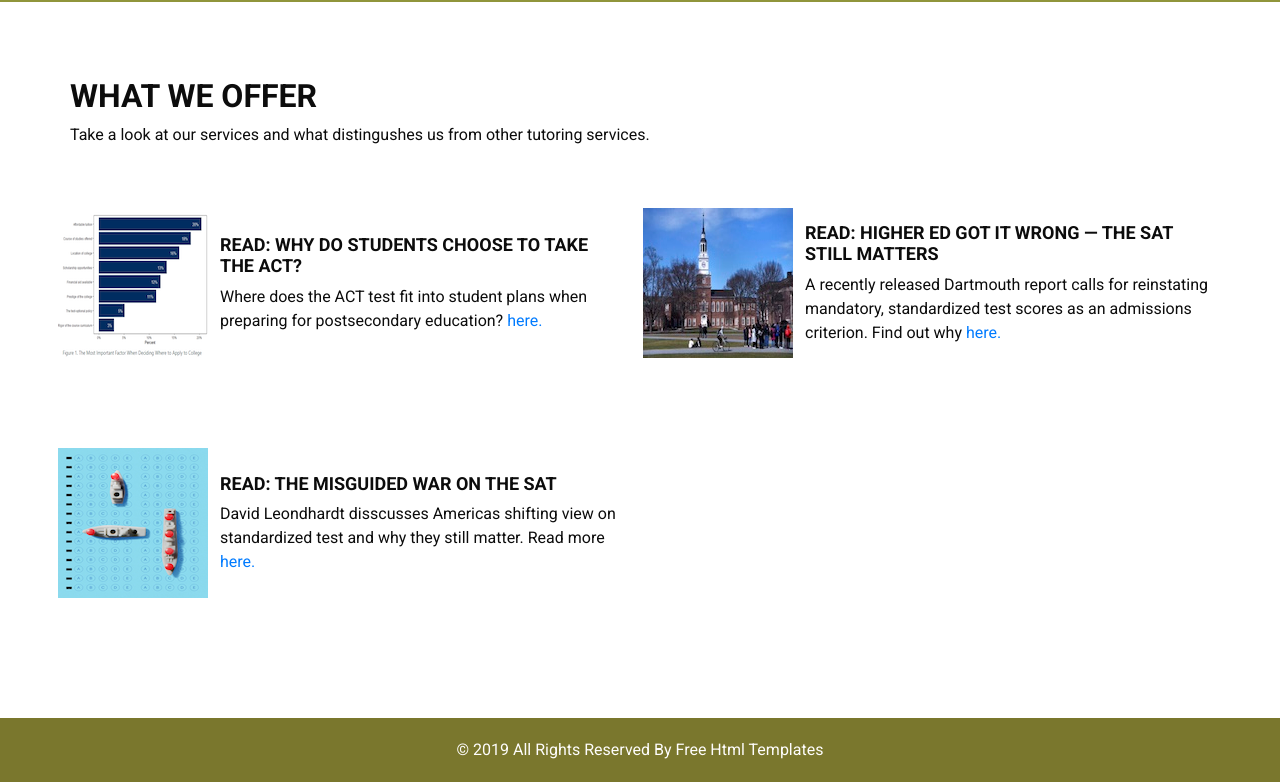
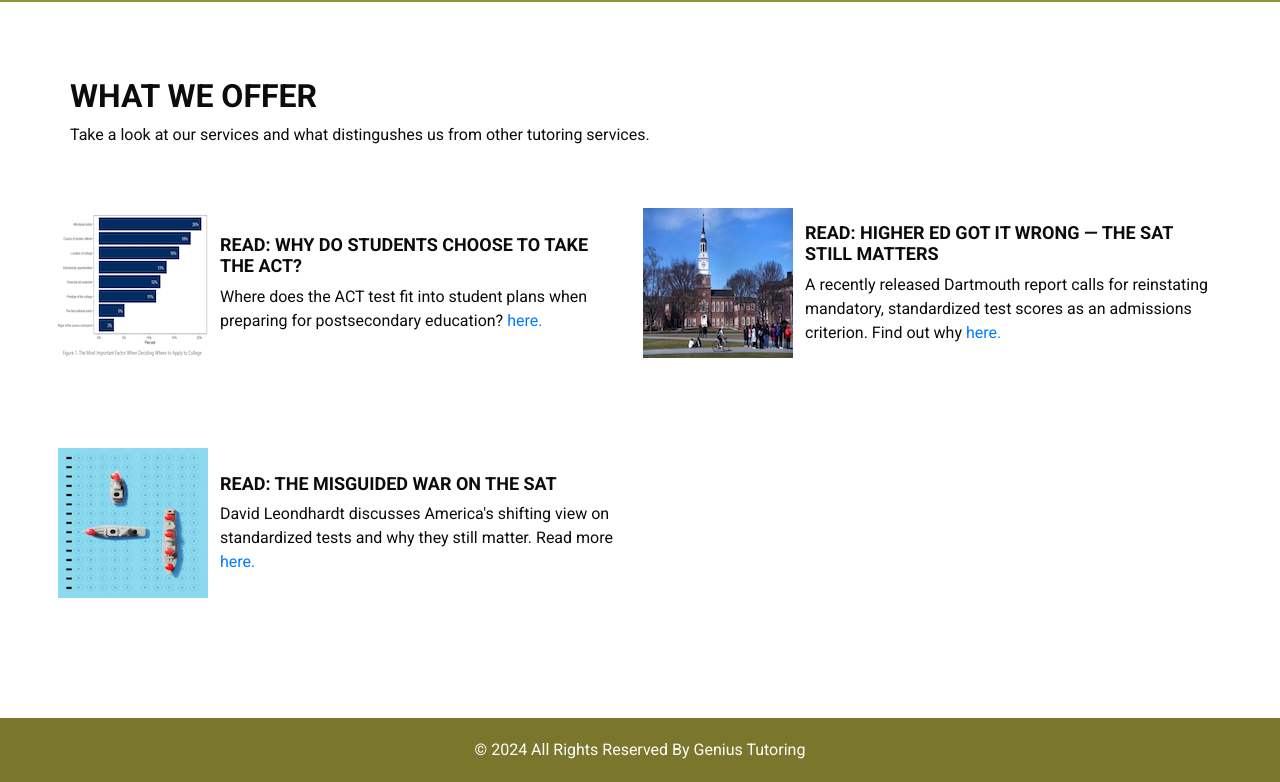
Before and after one commit to Genius-Tutoring/Genius-Tutoring.github.io, a plain HTML site: page blog.html in a window 1280 px wide. Shown: the part 68-850 px from the top of the page. Drawn offline with nearby package versions, Linux system fonts and the light colour scheme; some packages are replaced by stand-ins of ours.

Commit message:
Update blog.html

```diff
--- a/blog.html
+++ b/blog.html
@@ -151,7 +151,7 @@
                     Read: The Misguided War on the SAT
                 </h6>
                 <p>
-                   David Leondhardt disscusses Americas shifting view on standardized test and why they still matter. Read more <a href="https://www.nytimes.com/2024/01/07/briefing/the-misguided-war-on-the-sat.html">here.</a>
+                   David Leondhardt discusses America's shifting view on standardized tests and why they still matter. Read more <a href="https://www.nytimes.com/2024/01/07/briefing/the-misguided-war-on-the-sat.html">here.</a>
                 </p>
               </div>
 
@@ -165,8 +165,8 @@
   <!-- footer section -->
   <section class="container-fluid footer_section">
     <p>
-      &copy; 2019 All Rights Reserved By
-      <a href="https://html.design/">Free Html Templates</a>
+      &copy; 2024 All Rights Reserved By
+      <a href="https://html.design/">Genius Tutoring</a>
     </p>
   </section>
   <!-- footer section -->
```
